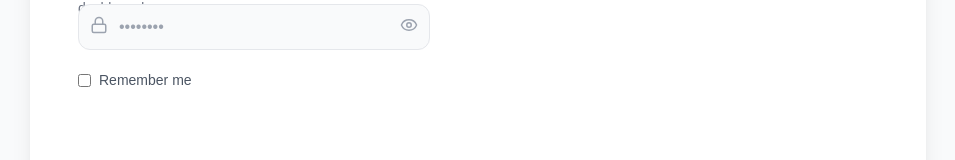
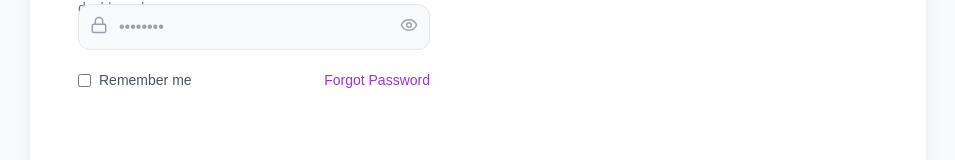
Before and after one commit to Abusadiq006/bridge-pay-dashboard, a React (Vite) app: page /login in a window 1280 px wide. Shown: the part 422-582 px from the top of the page, without its empty margins (162-1117 px from the left). Built offline with nearby package versions, Linux system fonts and the light colour scheme; a web font is replaced by a local one.

Commit message:
implemented forgot password

```diff
--- a/src/pages/Login.jsx
+++ b/src/pages/Login.jsx
@@ -64,6 +64,7 @@ const Login = () => {
                                     <input type="checkbox" className="rounded border-gray-300 text-purple-600 focus:ring-purple-500" />
                                     <span className="text-gray-600">Remember me</span>
                                 </label>
+                                <a href="#" className="text-purple-600 font-medium hover:underline">Forgot Password</a>
                             </div>
                         </form>
                     </div>
```
